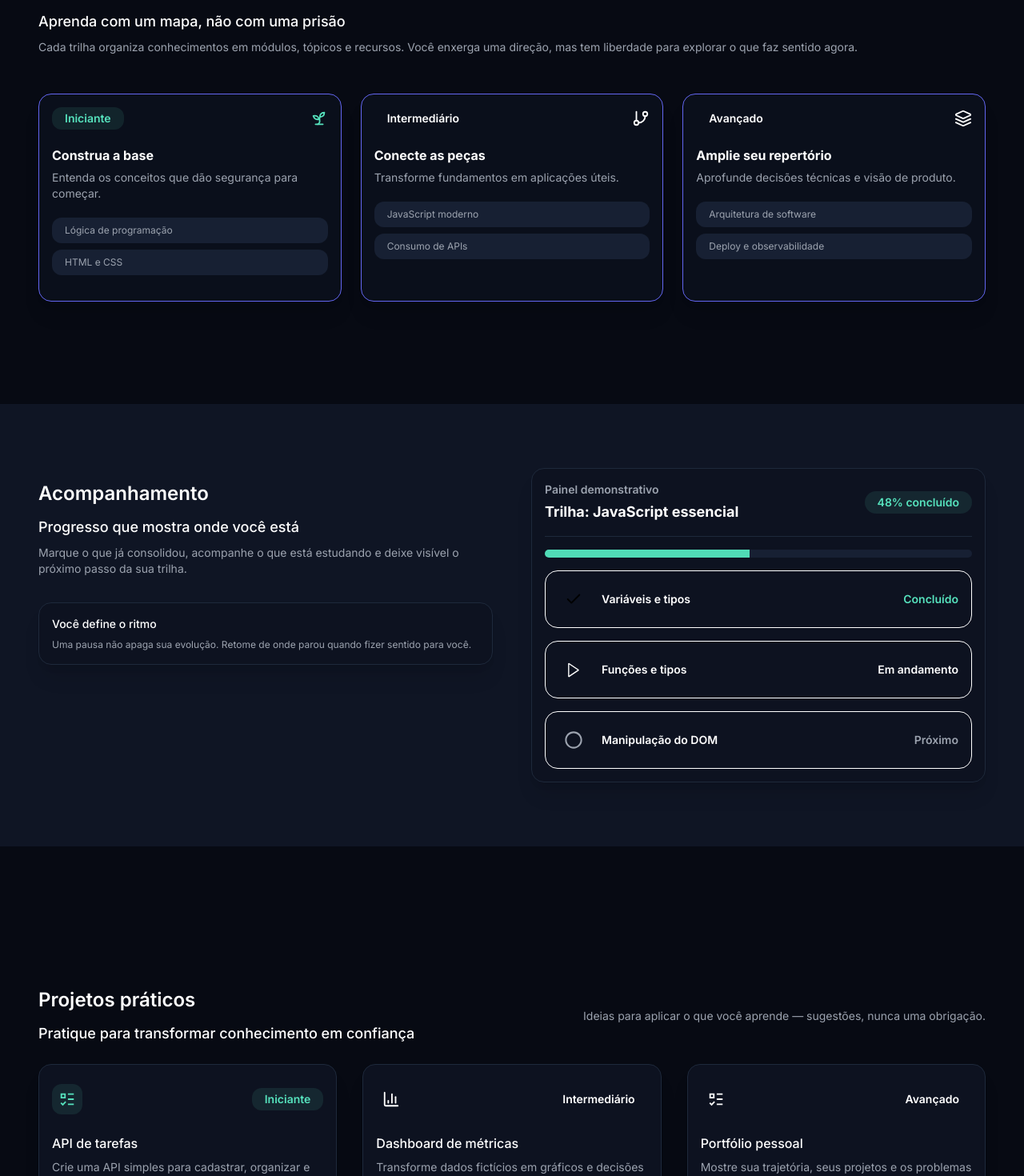
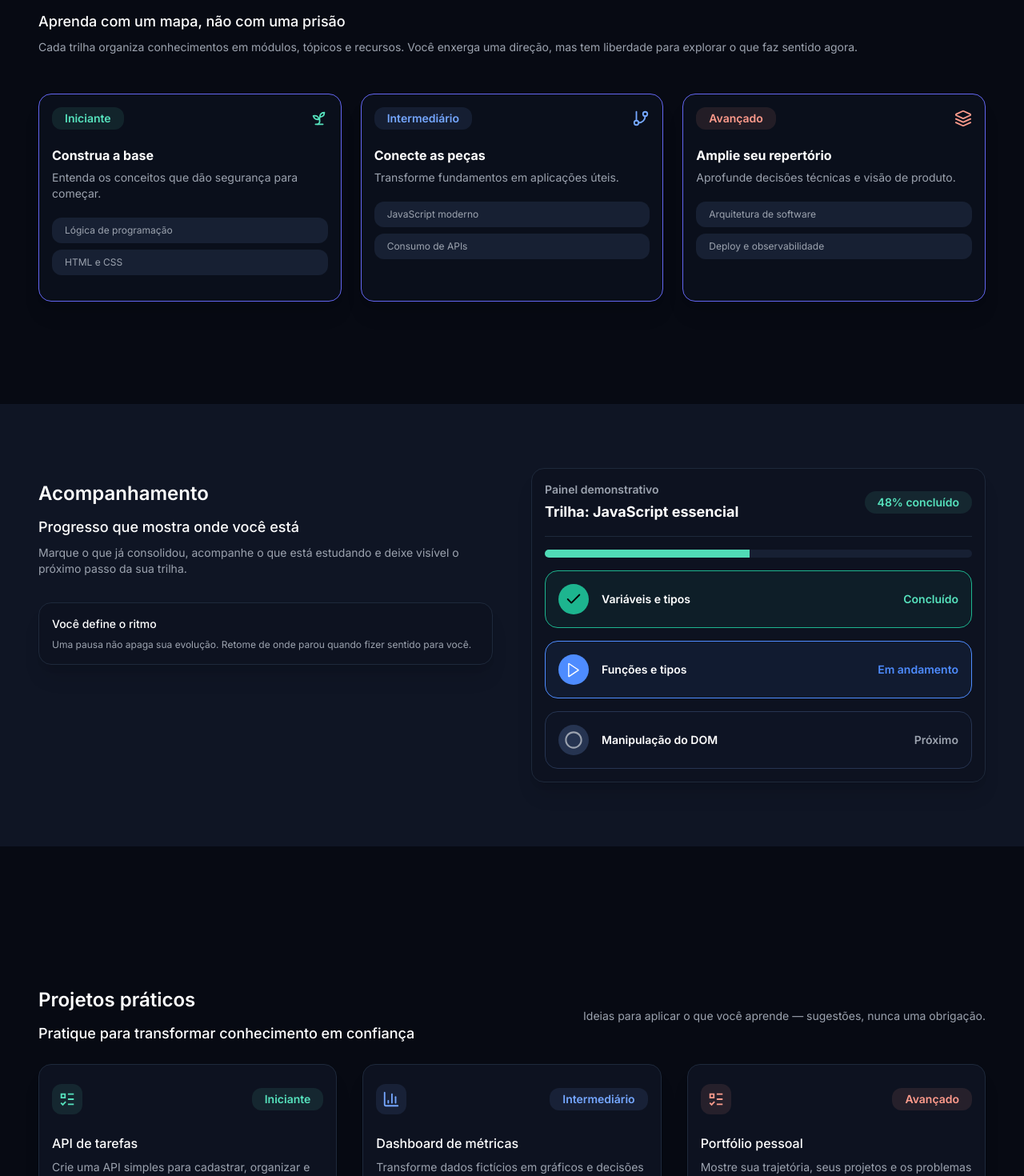
Before and after one commit to devisonsantana/codepointer-web, a React (Vite) app: page / in a window 1280 px wide. Shown: the part 760-2230 px from the top of the page at 80% size. Built offline with nearby package versions, Linux system fonts and the light colour scheme.

Commit message:
fix(ui): fix dynamic colors

```diff
--- a/src/components/ui/highlight-section/FeatureHighlight.tsx
+++ b/src/components/ui/highlight-section/FeatureHighlight.tsx
@@ -1,8 +1,11 @@
-export const FeatureHighlight = ({ ...props }: FeatureHighlight) => {
+export const FeatureHighlight = ({ ...props }: FeatureHighlightType) => {
   const { title, description, icon, iconColor, bgColor } = props;
   return (
     <div className="flex w-full flex-row items-center gap-4 sm:w-auto">
-      <div className={`rounded-lg bg-[${bgColor}] p-2 text-[${iconColor}]`}>
+      <div
+        style={{ color: iconColor, background: bgColor }}
+        className="rounded-lg p-2"
+      >
         {icon}
       </div>
       <div className="space-y-1">
@@ -13,7 +16,7 @@ export const FeatureHighlight = ({ ...props }: FeatureHighlight) => {
   );
 };
 
-type FeatureHighlight = {
+type FeatureHighlightType = {
   title: string;
   description: string;
   icon: React.ReactNode;
--- a/src/components/ui/learning-path/LearningLevelCard.tsx
+++ b/src/components/ui/learning-path/LearningLevelCard.tsx
@@ -3,10 +3,13 @@ export const LearningLevelCard = ({ ...props }: LearningLevelCardType) => {
   return (
     <div className="min-h-65 w-full max-w-lg space-y-1 rounded-2xl border border-[#6366F1] bg-[#0F152481] p-4 shadow-xl">
       <div className="flex flex-row items-center justify-between">
-        <div className={`rounded-xl bg-[${bgColor}] px-4 py-1`}>
-          <p className={`text-sm font-semibold text-[${color}]`}>{level}</p>
+        <div
+          style={{ background: bgColor, color }}
+          className="rounded-xl px-4 py-1"
+        >
+          <p className="text-sm font-semibold">{level}</p>
         </div>
-        <div className={`text-[${color}]`}>{icon}</div>
+        <div style={{ color }}>{icon}</div>
       </div>
 
       <div className="space-y-1.5 py-4">
--- a/src/components/ui/project-section/ProjectSectionCard.tsx
+++ b/src/components/ui/project-section/ProjectSectionCard.tsx
@@ -3,13 +3,14 @@ export const ProjectSectionCard = ({ ...props }: ProjectSectionCardType) => {
   return (
     <div className="flex flex-col gap-6 rounded-2xl border border-[#1E293B] bg-[#0d1220] px-4 py-6 shadow-xl transition-all duration-300 ease-out hover:-translate-y-1">
       <div className="flex items-center justify-between gap-2">
-        <div className={`rounded-xl bg-[${bgColor}] p-2 text-[${color}]`}>
+        <div style={{ background: bgColor, color }} className="rounded-xl p-2">
           {icon}
         </div>
-        <div className={`rounded-xl bg-[${bgColor}] px-4 py-1`}>
-          <p className={`text-xs font-semibold md:text-sm text-[${color}]`}>
-            {level}
-          </p>
+        <div
+          style={{ background: bgColor, color }}
+          className="rounded-xl px-4 py-1"
+        >
+          <p className="text-xs font-semibold md:text-sm">{level}</p>
         </div>
       </div>
       <div className="space-y-2">
--- a/src/components/ui/tracking-section/CardItem.tsx
+++ b/src/components/ui/tracking-section/CardItem.tsx
@@ -2,11 +2,13 @@ export const CardItem = ({ ...props }: CardItemType) => {
   const { icon, title, status, color, bgColor, bgIcon, borderColor } = props;
   return (
     <div
-      className={`flex flex-row items-center justify-between rounded-2xl border border-[${borderColor}] bg-[${bgColor}] p-4`}
+      style={{ borderColor, background: bgColor }}
+      className="flex flex-row items-center justify-between rounded-2xl border p-4"
     >
       <div className="flex items-center gap-4">
         <div
-          className={`flex items-center justify-center rounded-full bg-[${bgIcon}] p-2`}
+          style={{ background: bgIcon }}
+          className="flex items-center justify-center rounded-full p-2"
         >
           {icon}
         </div>
@@ -14,7 +16,7 @@ export const CardItem = ({ ...props }: CardItemType) => {
           <p>{title}</p>
         </div>
       </div>
-      <div className={`text-sm font-semibold text-[${color}]`}>
+      <div style={{ color }} className="text-sm font-semibold">
         <p>{status}</p>
       </div>
     </div>
```
